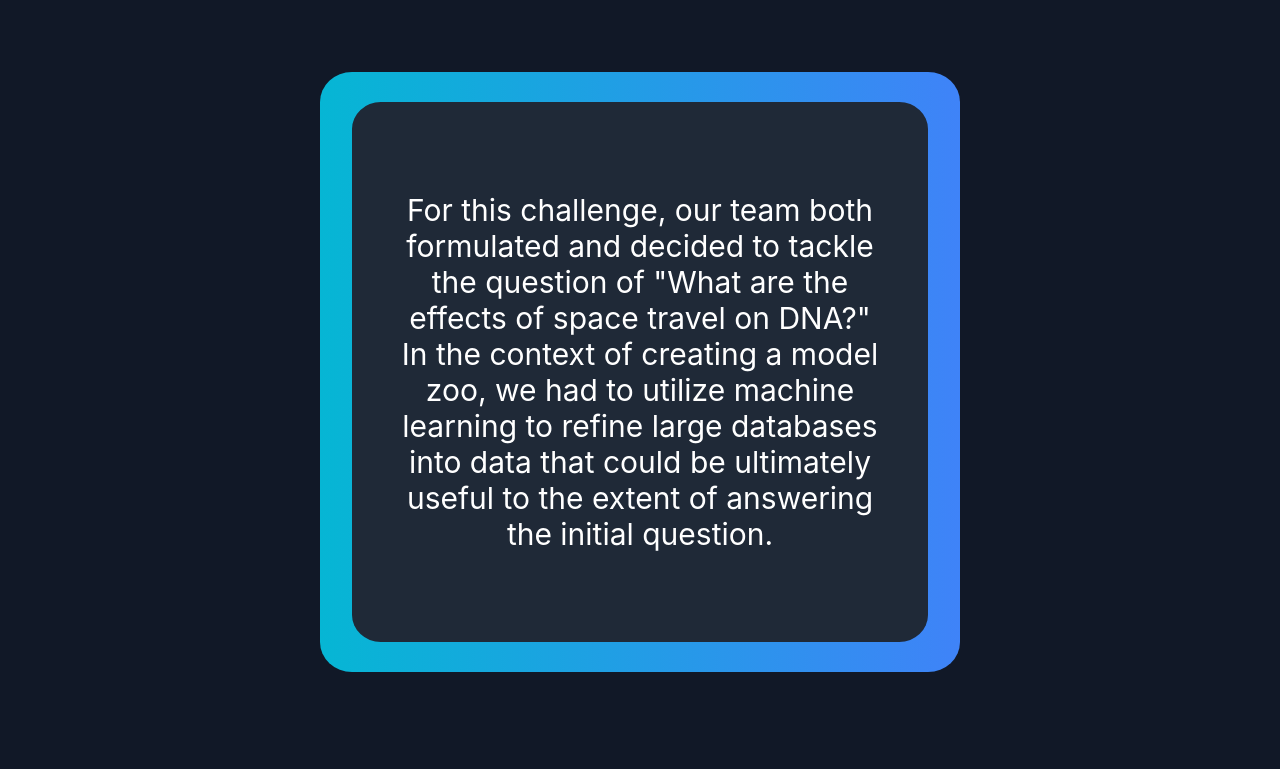
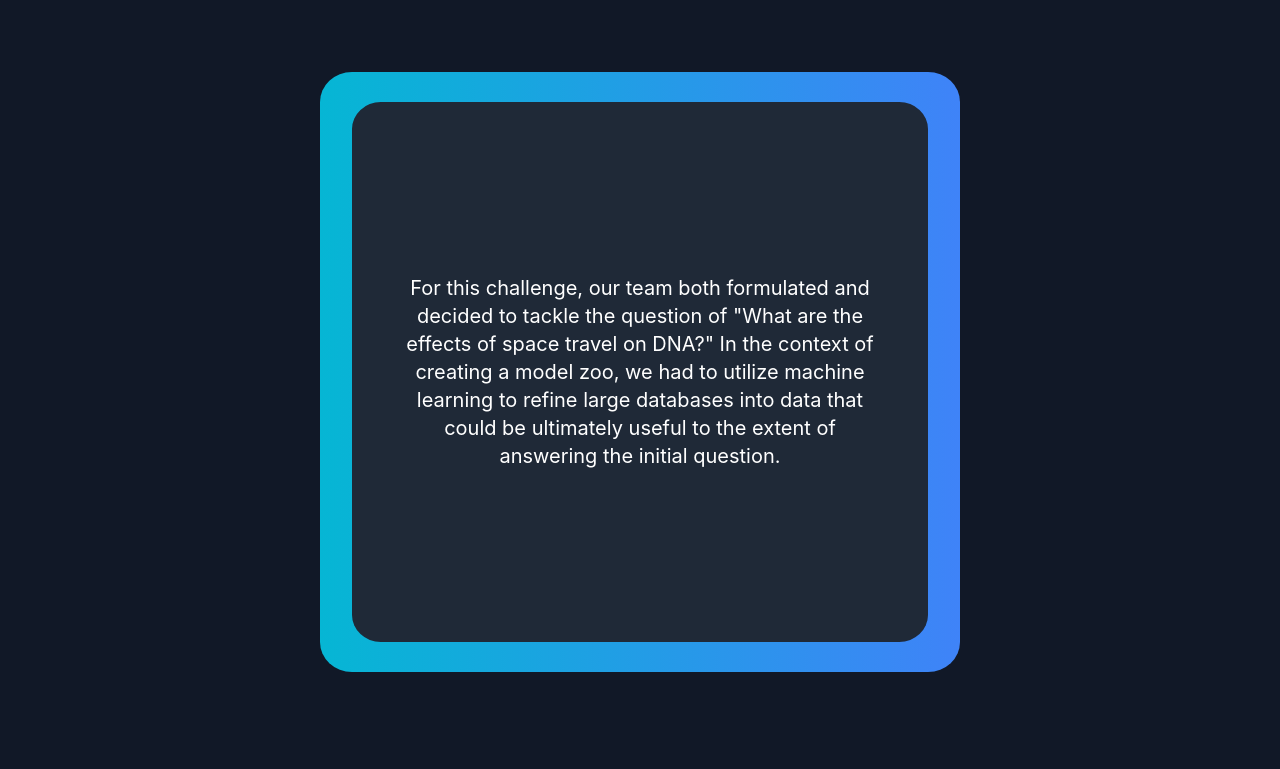
Before and after one commit to GriDaniel/zoo-model, a plain HTML site: page docs/index.html in a window 1280 px wide. Shown: the part 1093-1862 px from the top of the page. Drawn offline with nearby package versions, Linux system fonts and the light colour scheme.

Commit message:
final commit

```diff
--- a/docs/index.html
+++ b/docs/index.html
@@ -163,7 +163,7 @@
             class="w-full text-white bg-gradient-to-r from-cyan-500 to-blue-500 focus:ring-4 focus:outline-none focus:ring-cyan-300 dark:focus:ring-cyan-800 font-medium rounded-lg text-6xl px-5 py-2.5">Challenge</button>
     </div>
     <div class="container w-25 flex bg-gradient-to-r from-cyan-500 to-blue-500 flex items-center justify-center">
-        <div class="textbox bg-gray-800 text-white text-3xl flex items-center justify-center text-center">
+        <div class="textbox bg-gray-800 text-white text-xl flex items-center justify-center text-center">
             <p>For this challenge, our team both formulated and decided to tackle the question of "What are the effects
                 of space travel on DNA?" In the context
                 of creating a model zoo, we had to utilize machine learning to refine large databases into data that
```
